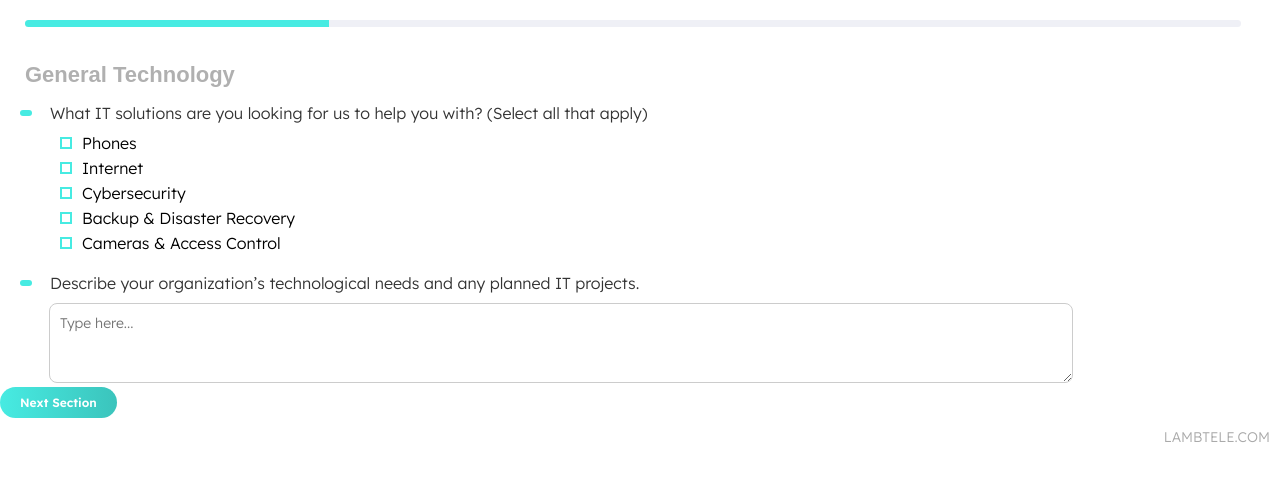
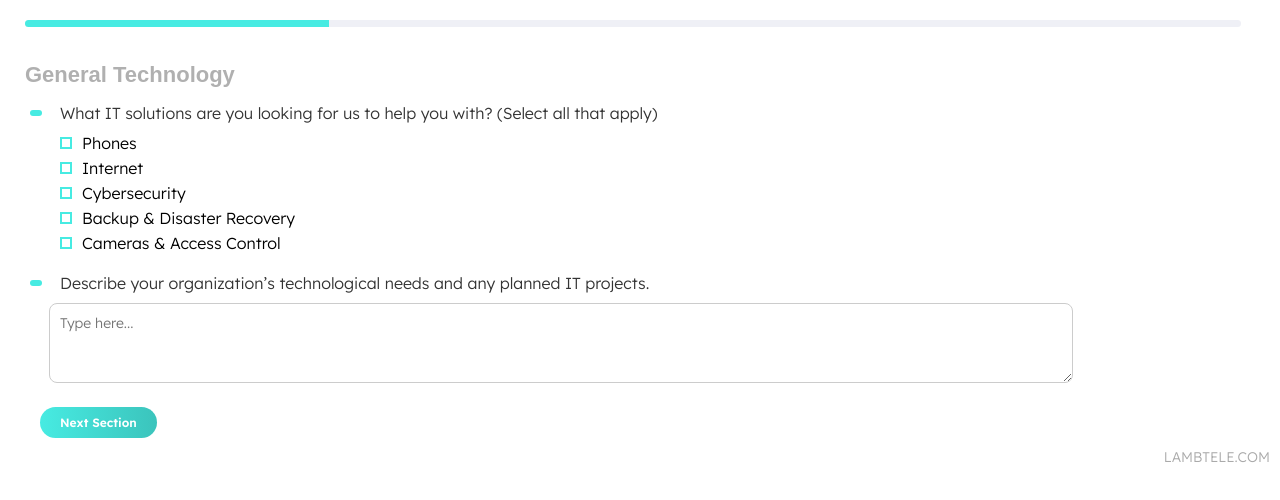
Before and after one commit to ramagall/RecEngine, a React (Vite) app in the folder rec-engine/frontend/: page / in a window 1280 px wide. Shown: the top 500 px of the page. Built offline with nearby package versions, Linux system fonts and the light colour scheme; a web font is replaced by a local one.

Commit message:
global components w test page

```diff
--- a/rec-engine/frontend/src/global/global-components.css
+++ b/rec-engine/frontend/src/global/global-components.css
@@ -33,6 +33,8 @@
 
 /* Buttons with Gradient */
 .gradient-button {
+  margin-left: 40px;
+  margin-top: 20px;
   background: linear-gradient(to right, #47EBE2, #3BC4BC);
   color: white;
   border: none;
@@ -49,7 +51,7 @@
 
 /* Oval Bullet for Questions (Not Bold) */
 .question-label {
-  margin-left: 20px;
+  margin-left: 30px;
   font-weight: normal;
   display: block;
   position: relative;
```
